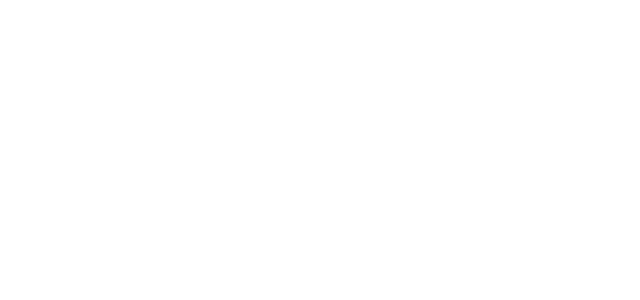
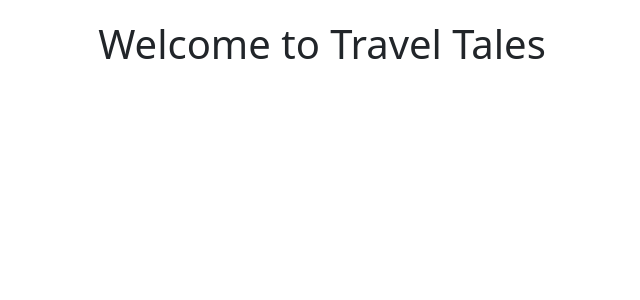
Before and after one commit to Lahirusampath2000/TravelTales, a React (Create React App) app in the folder frontend/: page / in a window 1280 px wide. Before the commit this address had no page. Shown: the top 300 px of the page, without its empty margins (318-958 px from the left). Built offline with nearby package versions, Linux system fonts and the light colour scheme.

Commit message:
home page route added

```diff
--- a/frontend/src/App.js
+++ b/frontend/src/App.js
@@ -1,8 +1,9 @@
-import logo from './logo.svg';
+
 import './App.css';
 import {BrowserRouter as Router, Route, Routes} from 'react-router-dom';
 import Register from './Components/Register';
 import Login from './Components/Login';
+import Home from './Components/Home';
 
 
 function App() {
@@ -16,6 +17,9 @@
         <Routes>
           <Route path="/login" element={<Login/>} />
         </Routes>
+        <Routes>
+          <Route path="/" element={<Home/>} />
+        </Routes>
       </Router>
 
 
```
